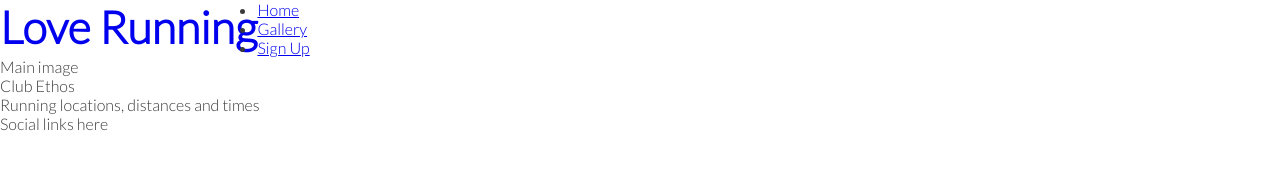
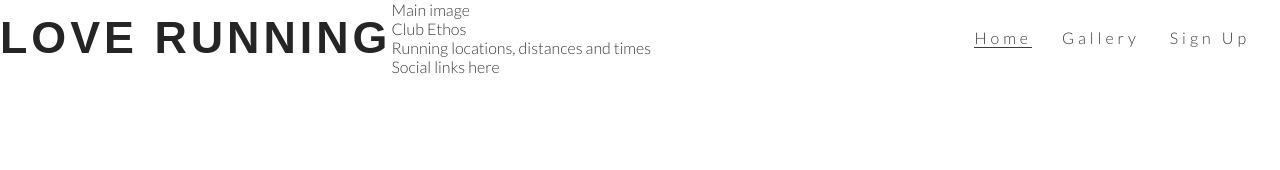
Before and after one commit to harry-c26/love-running, a plain HTML site: page index.html in a window 1280 px wide. Drawn offline with Linux system fonts and the light colour scheme.

Commit message:
Style navigation links

```diff
--- a/assets/css/style.css
+++ b/assets/css/style.css
@@ -15,15 +15,45 @@ body {
 /* headings and logo */
 
 h1,
-h2,
-{
-font-family: Oswald, sans-serif;
-text-transform: uppercase;
-letter-spacing: 4px;
-color: #252525;
+h2 {
+    font-family: Oswald, sans-serif;
+    text-transform: uppercase;
+    letter-spacing: 4px;
+    color: #252525;
 }
 
 #logo {
     float: left;
     font-size: 280%;
 }
+
+/* navigation links */
+
+#menu {
+    font-size: 100%;
+    letter-spacing: 4px;
+}
+
+#menu,
+#logo {
+    line-height: 75px;
+}
+
+#menu li {
+    float: right;
+    list-style-type: none;
+    margin-right: 30px;
+}
+
+#menu a {
+    text-decoration: none;
+    color: inherit;
+}
+
+#menu a:hover {
+    border-bottom: 1px solid #3a3a3a;
+}
+
+.active {
+    border-bottom: 1px solid #3a3a3a;
+}
--- a/index.html
+++ b/index.html
@@ -18,15 +18,15 @@
             <h1 id="logo">Love Running</h1>
         </a>
         <nav>
-            <ul>
+            <ul id="menu">
                 <li>
-                    <a href="index.html">Home</a>
+                    <a href="#">Sign Up</a>
                 </li>
                 <li>
                     <a href="#">Gallery</a>
                 </li>
                 <li>
-                    <a href="#">Sign Up</a>
+                    <a href="index.html" class="active">Home</a>
                 </li>
             </ul>
         </nav>
```
